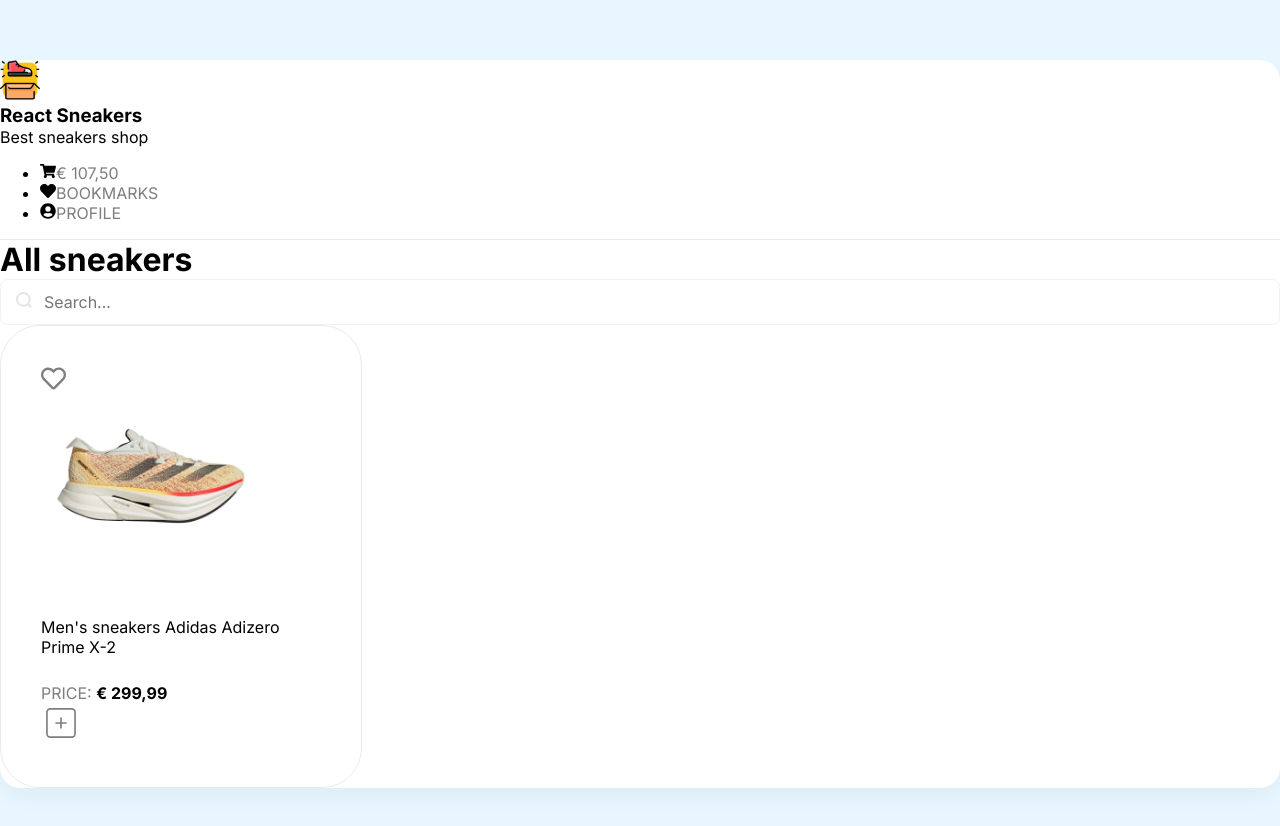
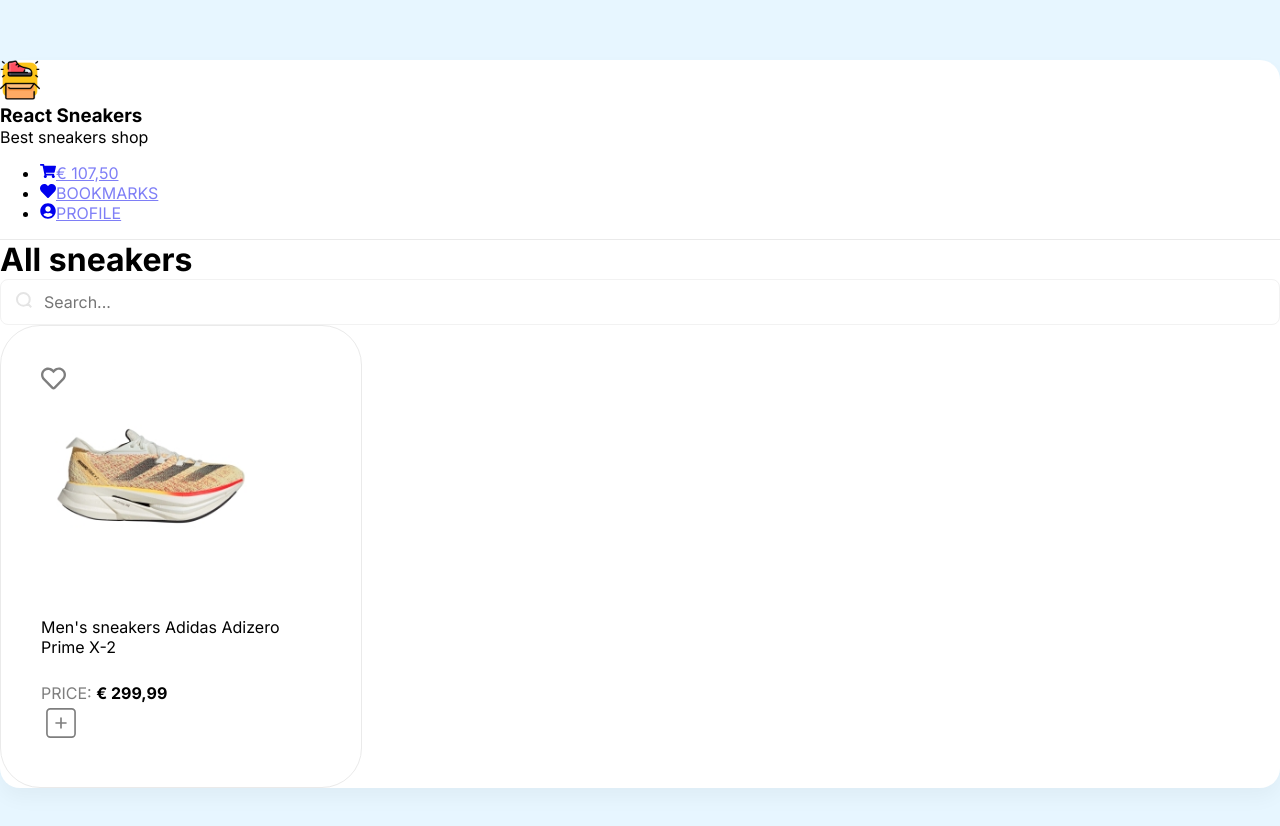
Before and after one commit to keithharingg/react-sneakers-shop, a React (Create React App) app: page / in a window 1280 px wide. Shown: the top 826 px of the page. Built offline with nearby package versions, Linux system fonts and the light colour scheme.

Commit message:
Added nav and links to header

```diff
--- a/src/components/Header/Header.jsx
+++ b/src/components/Header/Header.jsx
@@ -11,32 +11,28 @@
           <p className="opacity-5">Best sneakers shop</p>
         </div>
       </div>
+      <nav>
         <ul className="d-flex">
-        <li
-          style={{
-            cursor: 'pointer',
-          }}
-          className="mr-30">
+          <li className="mr-30">
+            <a href="/">
               <FaShoppingCart />
               <span className="ml-10">€ 107,50</span>
+            </a>
           </li>
-        <li
-          style={{
-            cursor: 'pointer',
-          }}
-          className="mr-30">
+          <li className="mr-30">
+            <a href="/">
               <FaHeart />
               <span className="ml-10">Bookmarks</span>
+            </a>
           </li>
-        <li
-          style={{
-            cursor: 'pointer',
-          }}
-          className="mr-30">
+          <li className="mr-30">
+            <a href="/">
               <FaUserCircle />
               <span className="ml-10">Profile</span>
+            </a>
           </li>
         </ul>
+      </nav>
     </>
   );
 };
```
Lines whose indentation alone changed are shown as unchanged.
